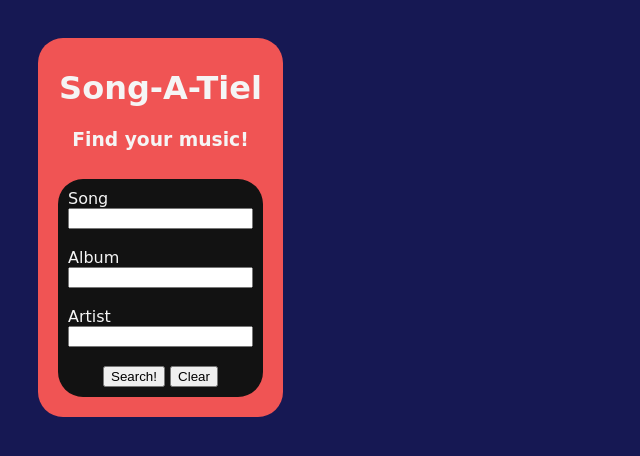
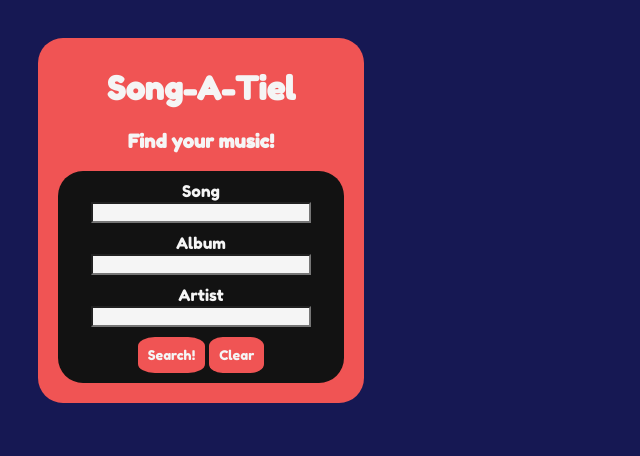
Before and after one commit to gtoutin/song-a-tiel, a Flask app: page / in a window 1280 px wide. Shown: the top 456 px of the page, without its empty margins (0-640 px from the left). Run offline with Flask 2, Linux system fonts and the light colour scheme; parts of the project's set-up code (start-up, migrations or seed data) failed here and were passed over.

Commit message:
CSS stuff

```diff
--- a/SongaTiel/app.py
+++ b/SongaTiel/app.py
@@ -61,12 +61,5 @@ def info():
         return render_template('no_results.html')
 
 
-
-def main():
-    # TODO: fill in
-    pass
-
-
 if __name__ == '__main__':
-    main()
     app.run(debug=True, host='0.0.0.0')
--- a/SongaTiel/static/style.css
+++ b/SongaTiel/static/style.css
@@ -4,36 +4,34 @@ body {
     padding: 20px;
     font-family: 'Fredoka One', cursive;
 }
-/* form {
-    width: 500px;
-    padding-left: 50px;
-} */
-/* #titlediv {
-    width: 300px;
-    padding-left: 50px;
-} */
-/* #formdiv {
-    background-color: darkorange;
-    border-radius: 25px;
-    padding: 10px;
-
-    display: inline-block;
-} */
-#lyricsdiv, #formdiv, #basicinfo, #backgrounddiv {
+#lyricsdiv, #basicinfo, #backgrounddiv {
     background-color: #F05454;
-    display: inline-block;
     border-radius: 25px;
     padding: 10px;
     text-align: center;
     margin: 10px;
 }
 input {
-    display: flex;
-    justify-content: right;
+    width: 80%;
+    margin-bottom: 10px;
+    background-color: #F5F5F5;
+
 }
 label {
     display: flex;
-    justify-content: left;
+    justify-content: center;
+}
+button {
+    color: #F5F5F5;
+    background-color: #F05454;
+    border: none;
+    font-family: 'Fredoka One', cursive;
+    border-radius: 25%;
+    padding: 10px;
+}
+form {
+    display: flexbox;
+    justify-content: center;
 }
 pre, #formdiv, #innerdiv, li {
     background-color: #121212;
@@ -55,3 +53,7 @@ ul {
 pre {
     font-family: 'Fredoka One', cursive;
 }
+.frontpage {
+    width: 25%;
+    min-width: 300px;
+}
--- a/SongaTiel/templates/album.html
+++ b/SongaTiel/templates/album.html
@@ -5,6 +5,9 @@
 <!--[if gt IE 8]>      <html class="no-js"> <!--<![endif]-->
 <html>
     <head>
+        <link rel="preconnect" href="https://fonts.googleapis.com">
+        <link rel="preconnect" href="https://fonts.gstatic.com" crossorigin>
+        <link href="https://fonts.googleapis.com/css2?family=Fredoka+One&display=swap" rel="stylesheet">
         <meta charset="utf-8">
         <meta http-equiv="X-UA-Compatible" content="IE=edge">
         <title>Album Results - Song-A-Tiel</title>
--- a/SongaTiel/templates/index.html
+++ b/SongaTiel/templates/index.html
@@ -5,6 +5,9 @@
 <!--[if gt IE 8]>      <html class="no-js"> <!--<![endif]-->
 <html>
     <head>
+        <link rel="preconnect" href="https://fonts.googleapis.com">
+        <link rel="preconnect" href="https://fonts.gstatic.com" crossorigin>
+        <link href="https://fonts.googleapis.com/css2?family=Fredoka+One&display=swap" rel="stylesheet">
         <meta charset="utf-8">
         <meta http-equiv="X-UA-Compatible" content="IE=edge">
         <title>Song-A-Tiel</title>
@@ -16,28 +19,28 @@
         <!--[if lt IE 7]>
             <p class="browsehappy">You are using an <strong>outdated</strong> browser. Please <a href="#">upgrade your browser</a> to improve your experience.</p>
         <![endif]-->
-        <div id="backgrounddiv">
+        <div id="backgrounddiv" class="frontpage">
 
             <div id="titlediv">
                 <h1>Song-A-Tiel</h1>
             <h3>Find your music!</h3>
             </div>
 
+            <form action="/results/" method="get">
                     <div id="formdiv">
-                <form action="/results/" method="get">
                         <label for="song">Song</label>
-                    <input name="song" id="song">
+                        <input name="song">
                         <br>
                         <label for="album">Album</label>
-                    <input name="album" id="album">
+                        <input name="album">
                         <br>
                         <label for="artist">Artist</label>
-                    <input name="artist" id="artist">
+                        <input name="artist">
                         <br>
                         <button>Search!</button>
                         <button type="reset">Clear</button>
+                    </div>
             </form>
-            </div>
         </div>
 
         <!-- <script src="" async defer></script> -->
--- a/SongaTiel/templates/no_results.html
+++ b/SongaTiel/templates/no_results.html
@@ -5,6 +5,9 @@
 <!--[if gt IE 8]>      <html class="no-js"> <!--<![endif]-->
 <html>
     <head>
+        <link rel="preconnect" href="https://fonts.googleapis.com">
+        <link rel="preconnect" href="https://fonts.gstatic.com" crossorigin>
+        <link href="https://fonts.googleapis.com/css2?family=Fredoka+One&display=swap" rel="stylesheet">
         <meta charset="utf-8">
         <meta http-equiv="X-UA-Compatible" content="IE=edge">
         <title>No Results - Song-A-Tiel</title>
--- a/SongaTiel/templates/song.html
+++ b/SongaTiel/templates/song.html
@@ -24,6 +24,7 @@
         </form>
         <h1>Song Results</h1>
         <div class="flexthis">
+            <div>
                 <div id="basicinfo">
                     <h2>{{song}} by {{artist}}</h2>
                     <h3>On the album {{album}}</h3>
@@ -33,6 +34,7 @@
                 <div id="lyricsdiv">
                     <h3>Lyrics</h3>
                     <pre>{{lyrics}}</pre>
+                </div>
             </div>
             <div id="backgrounddiv">
                 <h3>Related Songs</h3>
```
Also changed, not shown: SongaTiel/SongaTiel.py (+8 -0 lines), SongaTiel/templates/artist.html (+9 -4 lines). Lines whose indentation alone changed are shown as unchanged.
